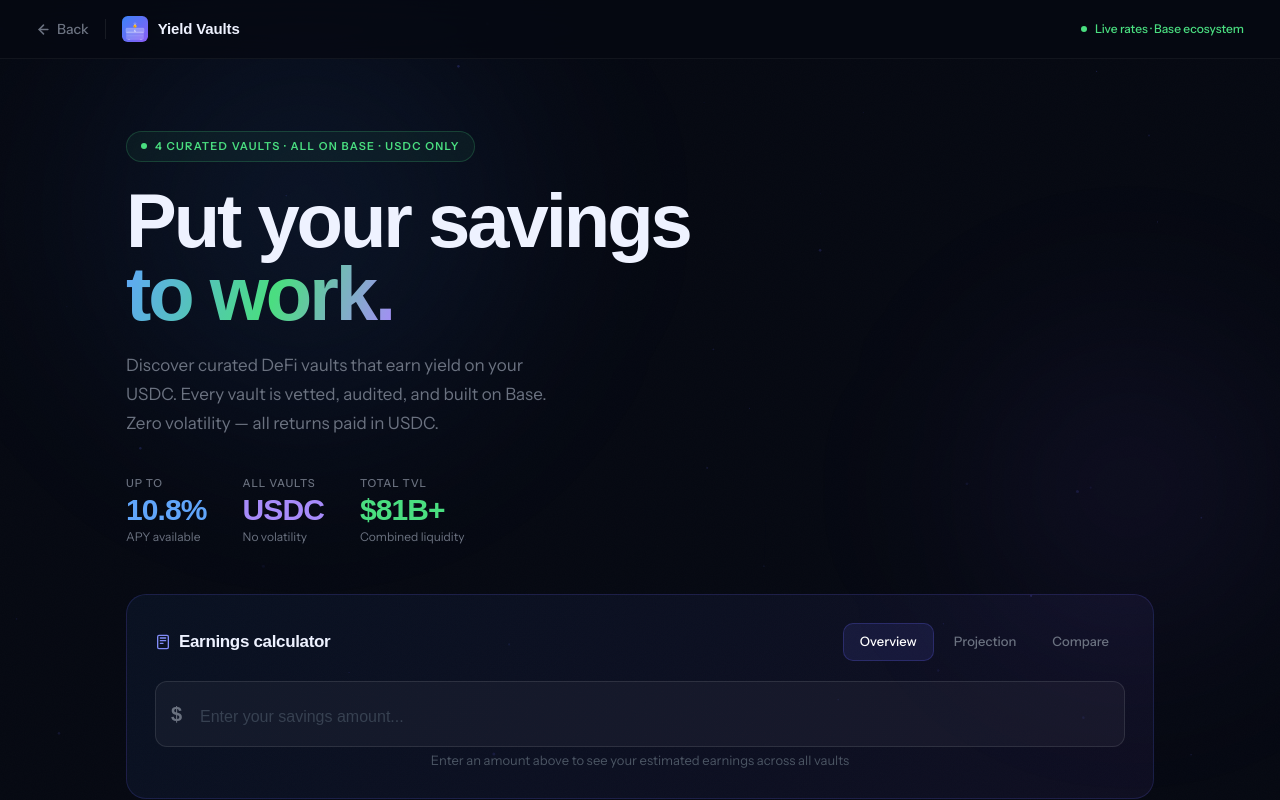
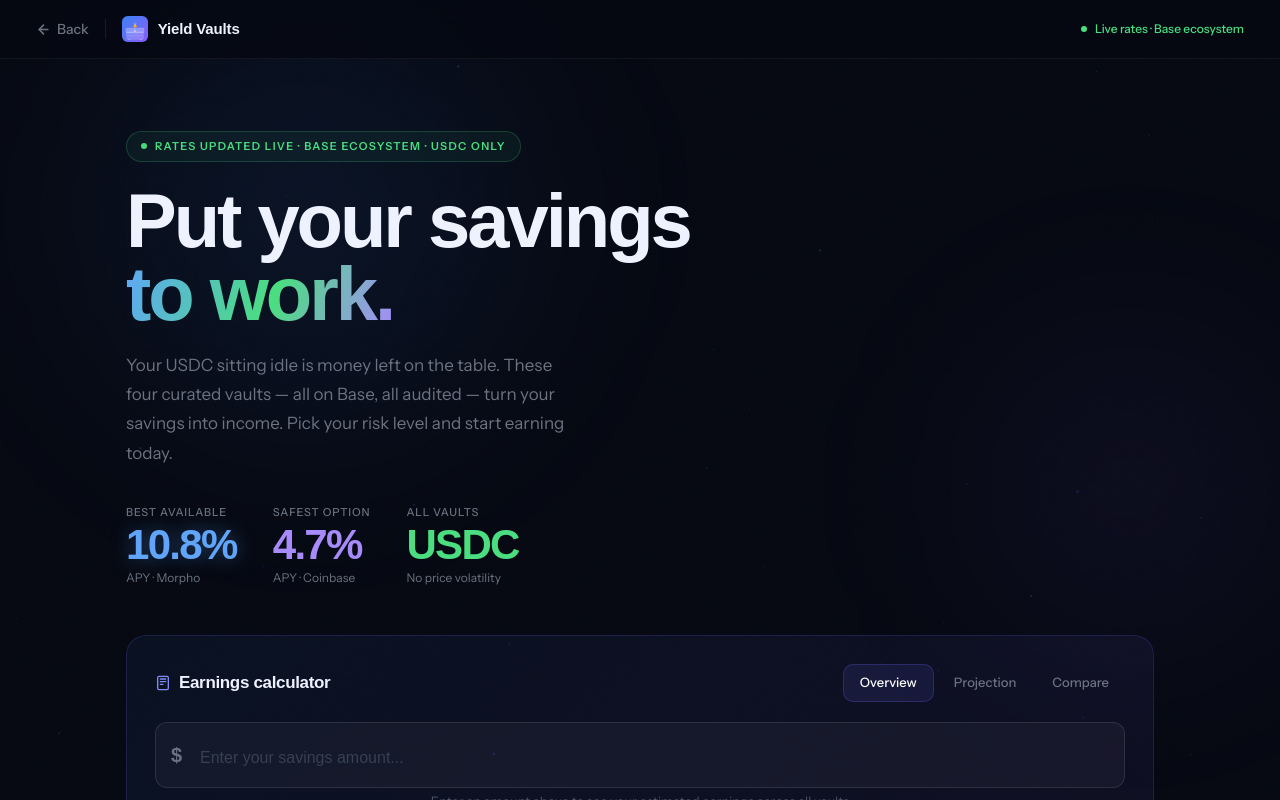
Before and after one commit to rohanbcodes/stashify-app, a Next.js app: page /vaults in a window 1280 px wide. Shown: the top 800 px of the page. Built offline with nearby package versions, Linux system fonts and the light colour scheme; a web font is replaced by a local one.

Commit message:
updated vaults page

```diff
--- a/app/vaults/page.tsx
+++ b/app/vaults/page.tsx
@@ -110,13 +110,13 @@ const VAULTS = [
     link: "https://app.morpho.org",
   },
   {
-    id: "aerodrome", name: "Aerodrome USDC Pool", protocol: "Aerodrome",
-    mark: <AerodromeMark />, apy: 7.40, tvl: 120_000_000, risk: 3,
+    id: "aerodrome", name: "Aerodrome USDC/WETH Pool", protocol: "Aerodrome",
+    mark: <AerodromeMark />, apy: 8.18, tvl: 14_000_000, risk: 3,
     riskLabel: "Medium", chain: "Base", type: "Liquidity Pool",
     color: "#FF4D8D", light: "#f472b6",
     abg: "rgba(255,77,141,.06)", abord: "rgba(255,77,141,.2)",
     badge: "DEX yield", badgeC: "#f472b6", badgeBg: "rgba(244,114,182,.1)",
-    desc: "Earn trading fees by providing USDC liquidity to Aerodrome — Base's central DEX and liquidity hub. Yield comes from trading volume, not lending — a different risk profile.",
+    desc: "Earn trading fees from the USDC/WETH pool on Aerodrome — Base's largest DEX by volume. Risk-rated B by Exponential. Yield comes from swap fees, not lending — a genuinely different return mechanic.",
     highlights: ["Fee-based yield (not lending)","Base's largest DEX by volume","No borrower risk","Earn from every swap","Different yield mechanic"],
     howItWorks: "You add USDC to Aerodrome's stable liquidity pool. Every time a trader swaps through this pool, a small fee is distributed to liquidity providers. You earn from trading volume.",
     riskRows: [["Smart contract","Medium"],["Liquidity","Low"],["Rate volatility","Higher"],["Protocol","Low"]],
@@ -302,6 +302,20 @@ export default function VaultsPage() {
         .cmp-table th{color:var(--t2);font-weight:600;font-size:11px;letter-spacing:.08em;text-transform:uppercase;}
         .cmp-table tr:last-child td{border:none;}
         .cmp-table tr:hover td{background:rgba(255,255,255,.02);}
+
+        /* HERO ENERGY BADGE */
+        .live-badge{display:inline-flex;align-items:center;gap:8px;font-size:11px;font-weight:600;letter-spacing:.12em;text-transform:uppercase;padding:6px 14px;border-radius:100px;border:1px solid rgba(74,222,128,.2);background:rgba(74,222,128,.06);color:#4ade80;margin-bottom:22px;}
+
+        /* APY SPOTLIGHT */
+        @keyframes apyPulse{0%,100%{text-shadow:0 0 20px rgba(96,165,250,.4)}50%{text-shadow:0 0 40px rgba(96,165,250,.8),0 0 80px rgba(139,92,246,.3)}}
+        .apy-spotlight{animation:apyPulse 3s ease-in-out infinite;}
+
+        /* VAULT CARD ENTRANCE */
+        @keyframes vaultSlide{from{opacity:0;transform:translateY(20px)}to{opacity:1;transform:translateY(0)}}
+
+        /* RATE LIVE PULSE */
+        @keyframes ratePulse{0%,100%{opacity:1}50%{opacity:.4}}
+        .rate-live{animation:ratePulse 2s ease-in-out infinite;}
       `}</style>
 
       <div className="vo1" style={{ zIndex:0 }} />
@@ -332,30 +346,34 @@ export default function VaultsPage() {
         </nav>
 
         {/* ══ HERO ══ */}
-        <section style={{ maxWidth:"1100px", margin:"0 auto", padding:"72px 36px 48px" }}>
-          <div style={{ maxWidth:"580px" }}>
-            <div className="vl vl1" style={{ display:"inline-flex", alignItems:"center", gap:"8px", fontSize:"11px", fontWeight:600, letterSpacing:".12em", textTransform:"uppercase", color:"#4ade80", padding:"6px 14px", borderRadius:"100px", border:"1px solid rgba(74,222,128,.2)", background:"rgba(74,222,128,.06)", marginBottom:"22px" }}>
-              <span style={{ width:"6px", height:"6px", borderRadius:"50%", background:"#4ade80", display:"inline-block" }} />
-              4 curated vaults · All on Base · USDC only
+         <section style={{ maxWidth:"1100px", margin:"0 auto", padding:"72px 36px 48px" }}>
+          <div style={{ maxWidth:"640px" }}>
+            <div className="vl vl1 live-badge">
+              <span className="rate-live" style={{ width:"6px", height:"6px", borderRadius:"50%", background:"#4ade80", display:"inline-block" }} />
+              Rates updated live · Base ecosystem · USDC only
             </div>
             <h1 className="vl vl2" style={{ fontFamily:"var(--FD)", fontWeight:900, fontSize:"clamp(46px,6.5vw,76px)", letterSpacing:"-.04em", lineHeight:.97, marginBottom:"20px" }}>
               Put your savings<br /><span className="gt">to work.</span>
             </h1>
-            <p className="vl vl3" style={{ color:"var(--t2)", fontSize:"17px", lineHeight:1.72, maxWidth:"440px", fontWeight:400, marginBottom:"36px" }}>
-              Discover curated DeFi vaults that earn yield on your USDC. Every vault is vetted, audited, and built on Base. Zero volatility — all returns paid in USDC.
+            <p className="vl vl3" style={{ color:"var(--t2)", fontSize:"17px", lineHeight:1.72, maxWidth:"460px", fontWeight:400, marginBottom:"36px" }}>
+              Your USDC sitting idle is money left on the table. These four curated vaults — all on Base, all audited — turn your savings into income. Pick your risk level and start earning today.
             </p>
-            <div className="vl vl4" style={{ display:"flex", gap:"36px", flexWrap:"wrap" }}>
-              {[
-                { lbl:"Up to",       val:"10.8%", sub:"APY available",     c:"#60a5fa" },
-                { lbl:"All vaults",  val:"USDC",  sub:"No volatility",     c:"#a78bfa" },
-                { lbl:"Total TVL",   val:"$81B+", sub:"Combined liquidity", c:"#4ade80" },
-              ].map(s => (
-                <div key={s.lbl}>
-                  <div style={{ fontSize:"11px", color:"var(--t2)", fontWeight:500, letterSpacing:".08em", textTransform:"uppercase", marginBottom:"4px" }}>{s.lbl}</div>
-                  <div style={{ fontFamily:"var(--FD)", fontWeight:900, fontSize:"30px", letterSpacing:"-.03em", color:s.c, lineHeight:1 }}>{s.val}</div>
-                  <div style={{ fontSize:"12px", color:"var(--t2)", marginTop:"3px" }}>{s.sub}</div>
-                </div>
-              ))}
+            <div className="vl vl4" style={{ display:"flex", gap:"36px", flexWrap:"wrap", alignItems:"flex-end" }}>
+              <div>
+                <div style={{ fontSize:"11px", color:"var(--t2)", fontWeight:500, letterSpacing:".08em", textTransform:"uppercase", marginBottom:"4px" }}>Best available</div>
+                <div className="apy-spotlight" style={{ fontFamily:"var(--FD)", fontWeight:900, fontSize:"42px", letterSpacing:"-.04em", color:"#60a5fa", lineHeight:1 }}>10.8%</div>
+                <div style={{ fontSize:"12px", color:"var(--t2)", marginTop:"3px" }}>APY · Morpho</div>
+              </div>
+              <div>
+                <div style={{ fontSize:"11px", color:"var(--t2)", fontWeight:500, letterSpacing:".08em", textTransform:"uppercase", marginBottom:"4px" }}>Safest option</div>
+                <div style={{ fontFamily:"var(--FD)", fontWeight:900, fontSize:"42px", letterSpacing:"-.04em", color:"#a78bfa", lineHeight:1 }}>4.7%</div>
+                <div style={{ fontSize:"12px", color:"var(--t2)", marginTop:"3px" }}>APY · Coinbase</div>
+              </div>
+              <div>
+                <div style={{ fontSize:"11px", color:"var(--t2)", fontWeight:500, letterSpacing:".08em", textTransform:"uppercase", marginBottom:"4px" }}>All vaults</div>
+                <div style={{ fontFamily:"var(--FD)", fontWeight:900, fontSize:"42px", letterSpacing:"-.04em", color:"#4ade80", lineHeight:1 }}>USDC</div>
+                <div style={{ fontSize:"12px", color:"var(--t2)", marginTop:"3px" }}>No price volatility</div>
+              </div>
             </div>
           </div>
         </section>
```
